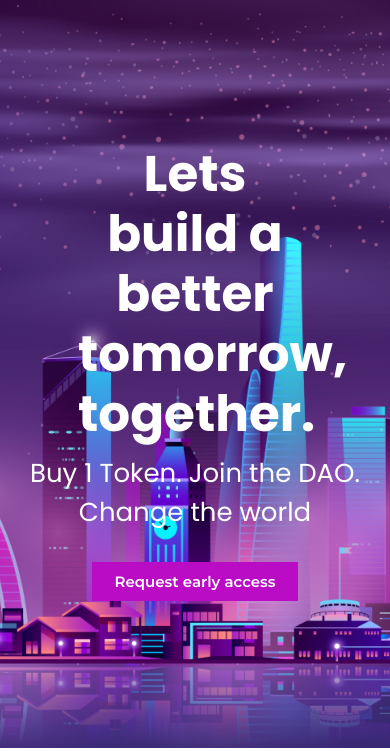
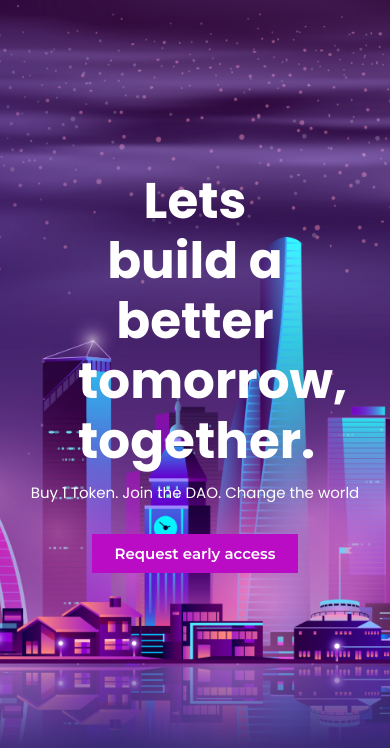
Before and after one commit to raj-prog/live-class-project-05, a plain HTML site: page index.html in a window 390 px wide. Shown: the part 93-844 px from the top of the page. Drawn offline with Linux system fonts and the light colour scheme.

Commit message:
added font-size to hero-description

```diff
--- a/media.css
+++ b/media.css
@@ -16,7 +16,7 @@
   }
 
   .hero-description {
-    font-style: 1.5rem;
+    font-size: 1.5rem;
     text-align: center;
   }
 
```
